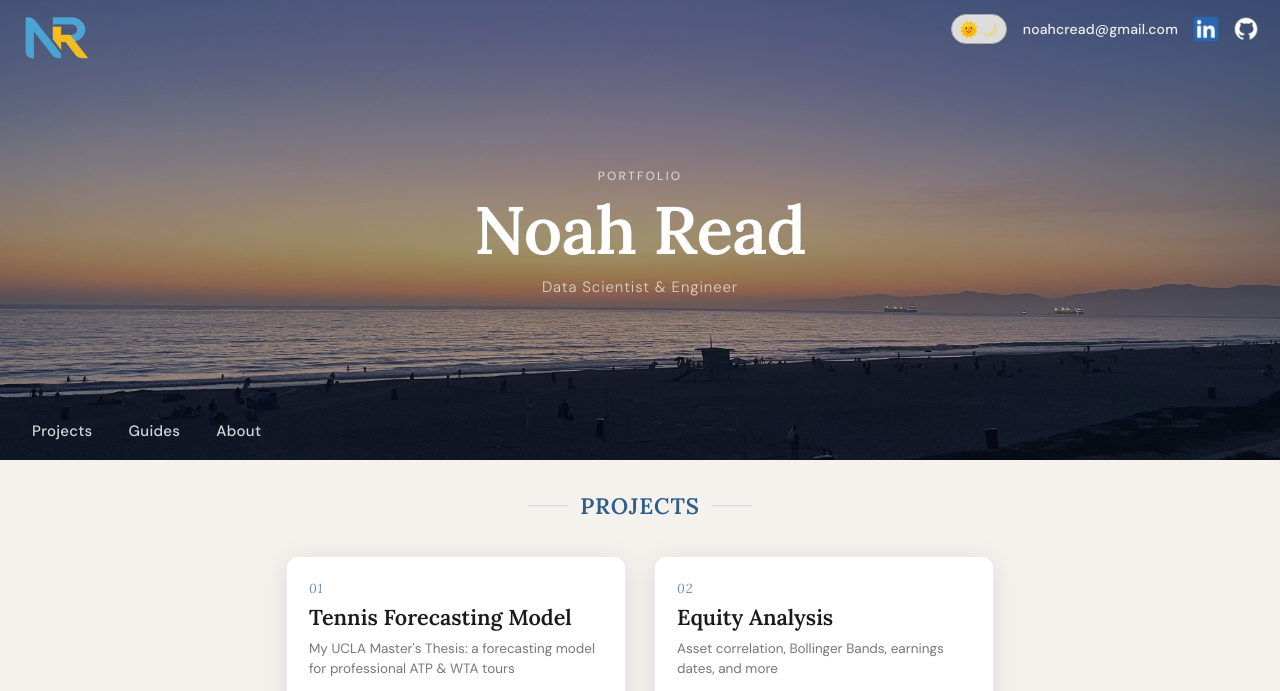
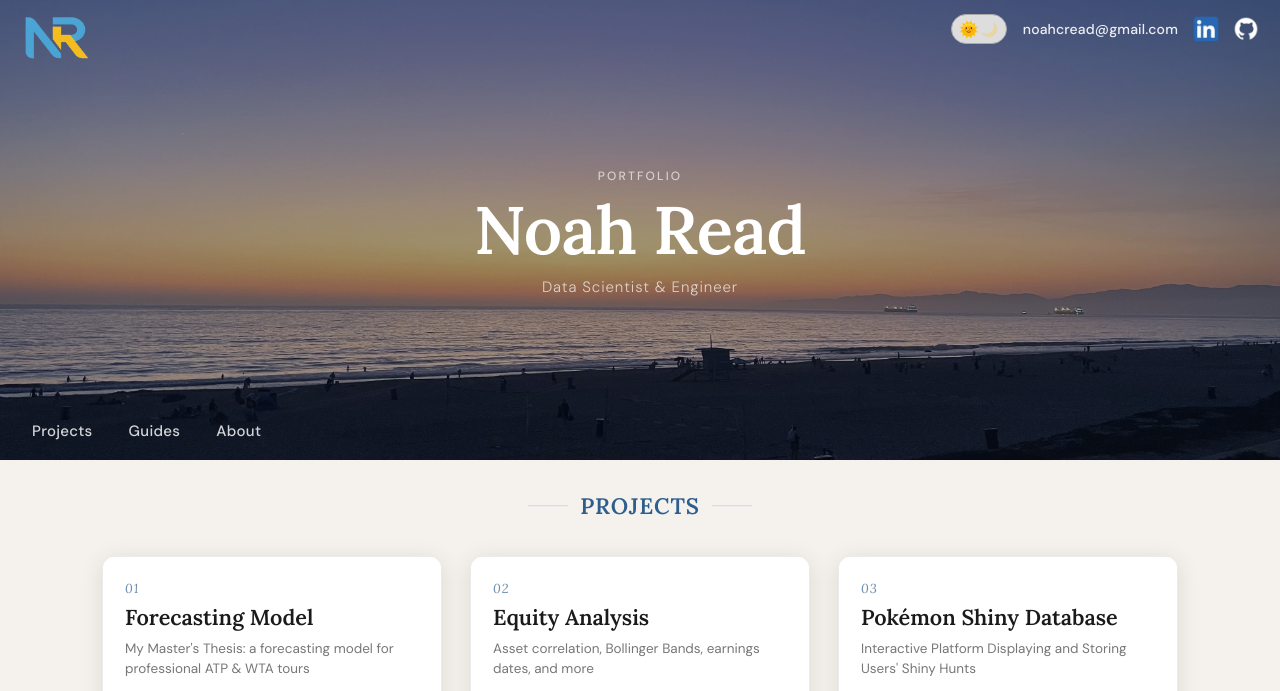
Before and after one commit to ncread/ncread.github.io, a Jekyll site: the page index.html, which Jekyll copies as it is, in a window 1280 px wide, cut to the strip 0-691 px from the top of the page. Built offline with Jekyll 4.4.1, drawn with Linux system fonts in a browser that asks for light colours.

Commit message:
add link to pokemon-shinydb project

```diff
--- a/index.html
+++ b/index.html
@@ -67,8 +67,8 @@
                 <a class="project_card_inner" href="/thesis/">
                     <div class="project_title">
                         <span class="project_number">01</span>
-                        <h3>Tennis Forecasting Model</h3>
-                        <p class="skills">My UCLA Master's Thesis: a forecasting model for professional ATP &amp; WTA tours</p>
+                        <h3>Forecasting Model</h3>
+                        <p class="skills">My Master's Thesis: a forecasting model for professional ATP &amp; WTA tours</p>
                     </div>
                     <div class="thesis_img" href="/thesis/">
                         <img src="/assets/tennis_thesis.jpg" alt="UCLA Master's Thesis: Forecasting the Outcomes of Professional Tennis Matches">
@@ -77,18 +77,30 @@
             </div>
 
             <div class="project_card">
-                <div class="project_card_inner">
-                    <div class="project_title">
+                <a class="project_card_inner" href="https://stock-flask-dash.onrender.com/">
+                        <div class="project_title">
                         <span class="project_number">02</span>
-                        <h3><a href="https://stock-flask-dash.onrender.com/" target="_blank">Equity Analysis</a></h3>
+                        <h3>Equity Analysis</h3>
                         <p class="skills">Asset correlation, Bollinger Bands, earnings dates, and more </p>
                     </div>
-                    <a class="thesis_img" href="https://stock-flask-dash.onrender.com/" target="_blank">
+                    <div class="thesis_img" href="https://stock-flask-dash.onrender.com/" target="_blank">
                         <img src="/assets/stock_market.jpg" alt="Equity Analysis Dashboard">
-                    </a>
-                </div>
+                    </div>
+                </a>
             </div>
 
+            <div class="project_card">
+                <a class="project_card_inner" href="/pokemon-shinydb/">
+                    <div class="project_title">
+                        <span class="project_number">03</span>
+                        <h3>Pokémon Shiny Database</h3>
+                        <p class="skills">Interactive Platform Displaying and Storing Users' Shiny Hunts</p>
+                    </div>
+                    <div class="thesis_img" href="/pokemon-shinydb/" target="_blank">
+                        <img src="/assets/wally.png" alt="Pokemon Database Image">
+                    </div>
+                </a>
+            </div>
         </div>
     </main>
 
```
Also changed, not shown: assets/wally.png (added), assets/wallyOG.png (added).
